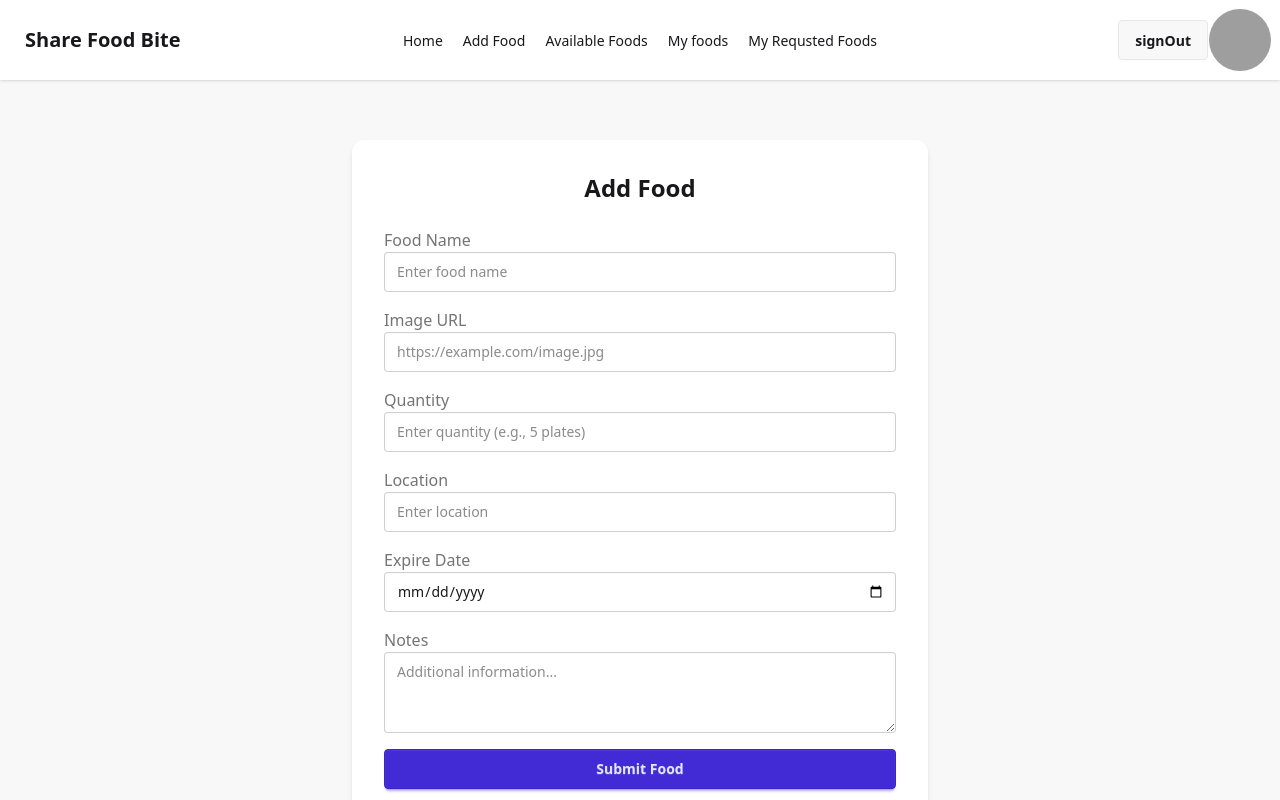
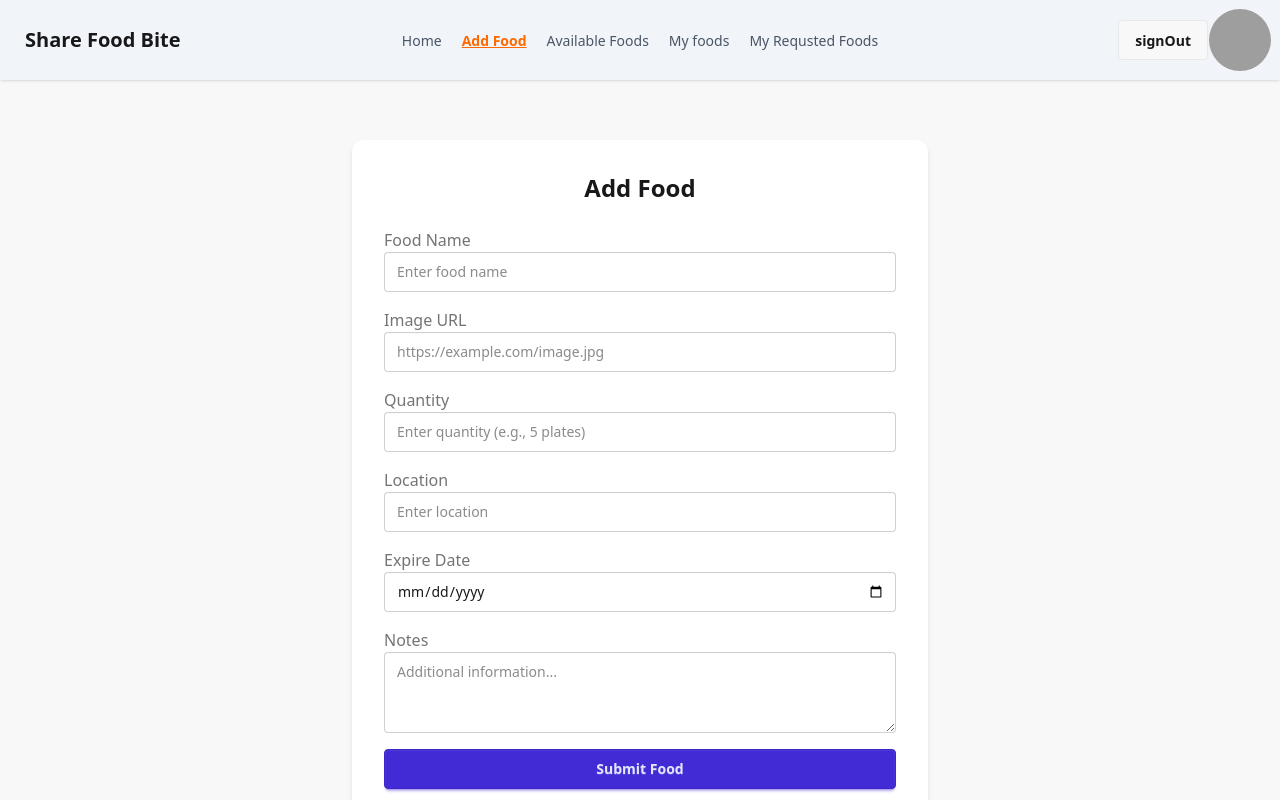
Before and after one commit to Tushar3232/Assignment-11-Client, a React (Vite) app: page /addfood in a window 1280 px wide. Shown: the top 800 px of the page. Built offline with nearby package versions, Linux system fonts and the light colour scheme; no server answers; sample sign-in values are in the browser's storage; grey boxes are pictures that could not be loaded.

Commit message:
final commit

```diff
--- a/src/Componeants/FeaturedFoods.jsx
+++ b/src/Componeants/FeaturedFoods.jsx
@@ -6,7 +6,7 @@ import { Link } from 'react-router';
 const FeaturedFoods = () => {
     const  [featuredFoods, setFeaturedFoods]= useState([])
     useEffect(()=>{
-        axios.get("http://localhost:3000/featured-foods")
+        axios.get("https://assignment-11-server-bay-psi.vercel.app/featured-foods")
         .then(res=> {
             setFeaturedFoods(res.data)
         })
--- a/src/Componeants/MyfoodCard.jsx
+++ b/src/Componeants/MyfoodCard.jsx
@@ -22,7 +22,7 @@ const MyfoodCard = ({food,setFoods}) => {
   if (!confirm) return;
 
   try {
-    const response = await axios.delete(`http://localhost:3000/my-foodsdata/${_id}`);
+    const response = await axios.delete(`https://assignment-11-server-bay-psi.vercel.app/my-foodsdata/${_id}`);
 
     if (response.data.deletedCount > 0) {
       Swal.fire("Deleted!", "Your food has been deleted.", "success");
--- a/src/Constexts/Authprovider.jsx
+++ b/src/Constexts/Authprovider.jsx
@@ -36,7 +36,7 @@ const Authprovider = ({ children }) => {
             console.log(currentUser)
 
             // apadoto delam _____ ____ ____------____------___----|
-            axios.get("http://localhost:3000",{
+            axios.get("https://assignment-11-server-bay-psi.vercel.app",{
                 headers:{
                     Authorization:`Bearer ${currentUser.accessToken}`
                 }
--- a/src/Pages/AddFood.jsx
+++ b/src/Pages/AddFood.jsx
@@ -32,7 +32,7 @@ const AddFood = () => {
         const Data = {...formData, ownerEmail: user.email , status: "available"}
 
         try {
-            const res = await axios.post("http://localhost:3000/add-food", Data);
+            const res = await axios.post("https://assignment-11-server-bay-psi.vercel.app/add-food", Data);
             console.log("Successfully submitted:", res.data);
             // Optional: Reset form
             setFormData({
--- a/src/Pages/AvailableFoods.jsx
+++ b/src/Pages/AvailableFoods.jsx
@@ -6,7 +6,7 @@ const AvailableFoods = () => {
     const AvailableFoods = useLoaderData();
     console.log(AvailableFoods)
     return (
-        <div>
+        <div className=' mb-44'>
             <h1 className=' text-7xl text-center my-16'>Available Foods</h1>
           <div className=' grid sm:grid-cols-2 lg:grid-cols-3 gap-3.5 '>
               {
--- a/src/Pages/FoodDetails.jsx
+++ b/src/Pages/FoodDetails.jsx
@@ -21,7 +21,7 @@ const FoodDetails = () => {
 
   // handle food requst
   const handleRequest = () => {
-    axios.patch(`http://localhost:3000/requsted/${_id}`, {}, {
+    axios.patch(`https://assignment-11-server-bay-psi.vercel.app/requsted/${_id}`, {}, {
       headers: {
         Authorization: `Bearer ${user.accessToken}`
       }
--- a/src/Pages/MyFoodRequest.jsx
+++ b/src/Pages/MyFoodRequest.jsx
@@ -11,7 +11,7 @@ const MyFoodRequest = () => {
       const token = localStorage.getItem("access-token");
       console.log(token)
       try {
-        const res = await axios.get("http://localhost:3000/my-requests", {
+        const res = await axios.get("https://assignment-11-server-bay-psi.vercel.app/my-requests", {
           headers: {
             Authorization: `Bearer ${token}`,
           },
--- a/src/Pages/MyFoods.jsx
+++ b/src/Pages/MyFoods.jsx
@@ -9,7 +9,7 @@ const MyFoods = () => {
     console.log(foods)
 
     useEffect(() => {
-        axios.get(`http://localhost:3000/my-foodsdata`, {
+        axios.get(`https://assignment-11-server-bay-psi.vercel.app/my-foodsdata`, {
             headers: {
                 Authorization: `Bearer ${ user.accessToken}`
             }
@@ -20,7 +20,7 @@ const MyFoods = () => {
 
 
     return (
-       <div>
+       <div className=' mb-32'>
         <h1 className=' text-7xl text-center my-24'>My Foods</h1>
          <div className=' grid sm:grid-cols-2 lg:grid-cols-3 gap-5 w-11/12 mx-auto'>
             {
--- a/src/Pages/UpdateFood.jsx
+++ b/src/Pages/UpdateFood.jsx
@@ -23,7 +23,7 @@ const UpdateFood = () => {
     // update and send data in data base
     try {
       const res = await axios.put(
-        `http://localhost:3000/updated-food/${foodData._id}`,
+        `https://assignment-11-server-bay-psi.vercel.app/updated-food/${foodData._id}`,
         updatedFood,
         {
           headers: {
--- a/src/Router/PrivateRoute.jsx
+++ b/src/Router/PrivateRoute.jsx
@@ -1,7 +1,8 @@
 // src/routes/PrivateRoute.jsx
 import { use} from "react";
-import { AuthContext } from "../providers/AuthProvider";
+
 import { Navigate, useLocation } from "react-router";
+import { AuthContext } from "../Constexts/AuthContext";
 
 const PrivateRoute = ({ children }) => {
   const { user, loading } = use(AuthContext);
--- a/src/Router/Router.jsx
+++ b/src/Router/Router.jsx
@@ -12,6 +12,7 @@ import axios from "axios";
 import MyFoods from "../Pages/MyFoods";
 import UpdateFood from "../Pages/UpdateFood";
 import MyFoodRequest from "../Pages/MyFoodRequest";
+import PrivateRoute from "./PrivateRoute";
 
 
 
@@ -34,24 +35,30 @@ const router = createBrowserRouter([
       },
       {
         path: "/addfood",
-        element: <AddFood></AddFood>
+        element: <PrivateRoute>
+          <AddFood></AddFood>
+        </PrivateRoute>
       },
       {
         path:"/myfoods",
-        element: <MyFoods></MyFoods>
+        element: <PrivateRoute>
+          <MyFoods></MyFoods>
+        </PrivateRoute>
       },
 
       {
         path: "/availableFoods",
         element: <AvailableFoods></AvailableFoods>,
-        loader: () => fetch(`http://localhost:3000/available-foods`)
+        loader: () => fetch(`https://assignment-11-server-bay-psi.vercel.app/available-foods`)
 
       },
       {
         path: "/details/:foodId",
-        element: <FoodDetails></FoodDetails>,
+        element: <PrivateRoute>
+          <FoodDetails></FoodDetails>
+        </PrivateRoute>,
         loader: async ({ params }) =>{
-          const {data}= await axios.get(`http://localhost:3000/detailsFood/${params.foodId}`)
+          const {data}= await axios.get(`https://assignment-11-server-bay-psi.vercel.app/detailsFood/${params.foodId}`)
           return data
         }
         },
@@ -59,14 +66,16 @@ const router = createBrowserRouter([
           path:"/updateFood/:foodId",
           element: <UpdateFood></UpdateFood>,
           loader: async ({params}) =>{
-             const {data}= await axios.get(`http://localhost:3000/detailsFood/${params.foodId}`)
+             const {data}= await axios.get(`https://assignment-11-server-bay-psi.vercel.app/detailsFood/${params.foodId}`)
           return data
           }
 
         },
         {
           path: "/myfoddrequsted",
-          element: <MyFoodRequest></MyFoodRequest>
+          element: <PrivateRoute>
+            <MyFoodRequest></MyFoodRequest>
+          </PrivateRoute>
         }
     ]
   },
--- a/src/Shared/Navber.jsx
+++ b/src/Shared/Navber.jsx
@@ -17,16 +17,21 @@ const Navber = () => {
 
     }
 
+
+    const getActiveClass = ({ isActive }) =>
+  isActive ? "text-orange-500 font-bold underline" : "text-gray-600";
+
+
     const link = <>
-    <NavLink to="/" >Home</NavLink>
-    <NavLink to="/addfood" >Add Food</NavLink>
-    <NavLink to="/availableFoods">Available Foods</NavLink>
-    <NavLink to="/myfoods" >My foods</NavLink>
-    <NavLink to="/myfoddrequsted" >My Requsted Foods</NavLink>
+    <NavLink to="/" className={getActiveClass} >Home</NavLink>
+    <NavLink to="/addfood" className={getActiveClass}>Add Food</NavLink>
+    <NavLink to="/availableFoods" className={getActiveClass}>Available Foods</NavLink>
+    <NavLink to="/myfoods" className={getActiveClass}>My foods</NavLink>
+    <NavLink to="/myfoddrequsted" className={getActiveClass}>My Requsted Foods</NavLink>
     </>
     return (
         <div>
-            <div className="navbar bg-base-100 shadow-sm">
+            <div className="navbar bg-slate-100 shadow-sm">
                 <div className="navbar-start">
                     <div className="dropdown">
                         <div tabIndex={0} role="button" className="btn btn-ghost lg:hidden">
```
Also changed, not shown: 1 other file (tests, documents, lock files or other folders).
